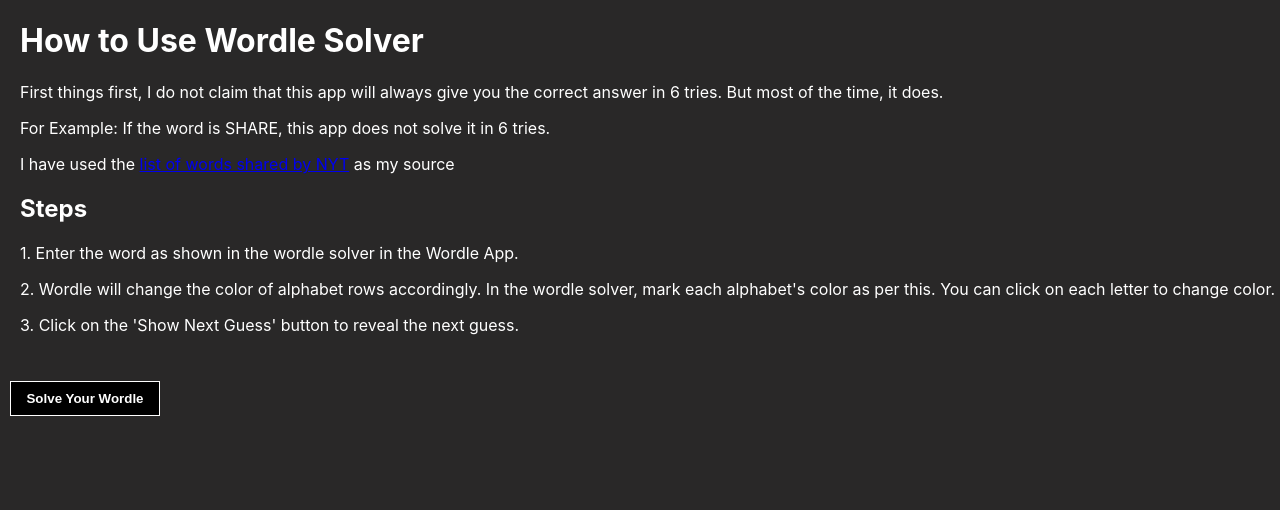
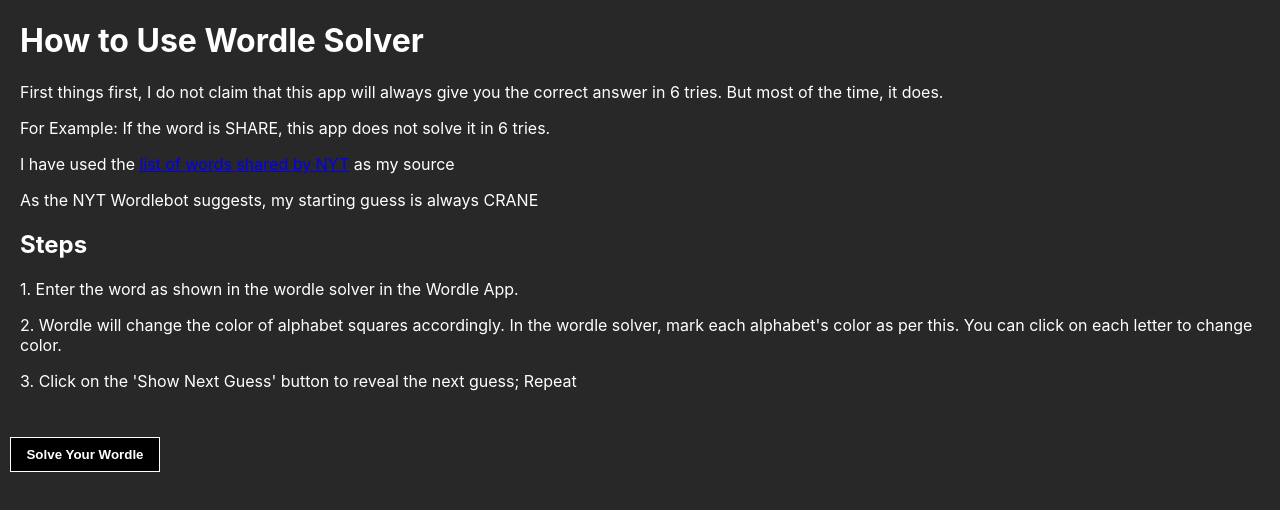
Before and after one commit to AnusreeKoottungal/wordlesolver, a React (Create React App) app: page /howto in a window 1280 px wide. Shown: the top 510 px of the page. Built offline with nearby package versions, Linux system fonts and the light colour scheme.

Commit message:
update how to

```diff
--- a/src/HowToUse.js
+++ b/src/HowToUse.js
@@ -11,10 +11,11 @@ function HowToUse() {
           But most of the time, it does. </p><p> For Example: If the word is SHARE, this app does not solve it in 6 tries.
       </p>
       <p>I have used the <a href="https://static.nytimes.com/newsgraphics/2022/01/25/wordle-solver/assets/solutions.txt" >list of words shared by NYT</a> as my source</p>
+      <p>As the NYT Wordlebot suggests, my starting guess is always CRANE</p>
       <h2>Steps</h2>
       <p>1. Enter the word as shown in the wordle solver in the Wordle App.</p>
-      <p>2. Wordle will change the color of alphabet rows accordingly. In the wordle solver, mark each alphabet's color as per this. You can click on each letter to change color.</p>
-      <p>3. Click on the 'Show Next Guess' button to reveal the next guess.</p>
+      <p>2. Wordle will change the color of alphabet squares accordingly. In the wordle solver, mark each alphabet's color as per this. You can click on each letter to change color.</p>
+      <p>3. Click on the 'Show Next Guess' button to reveal the next guess; Repeat</p>
       </div>
       <br/>
       <button onClick={() => navigate('/solve')}  style={{
```
